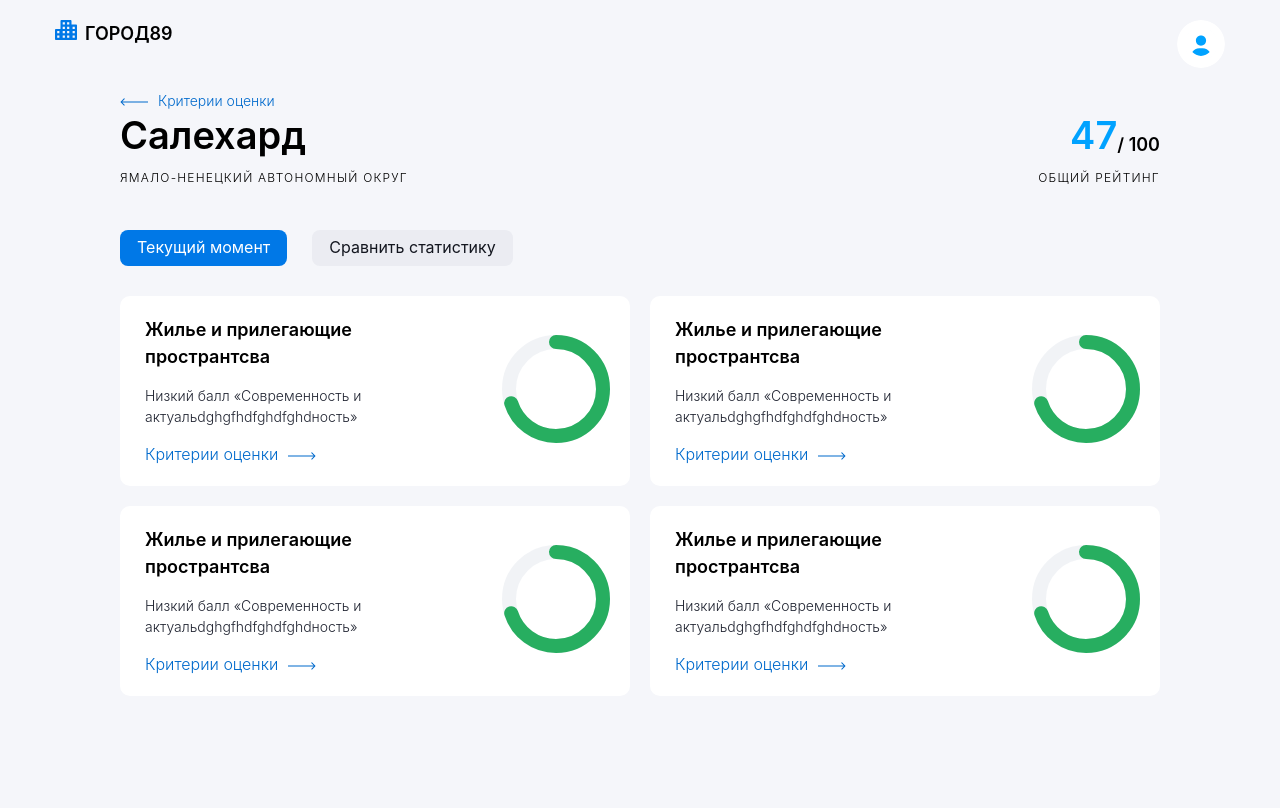
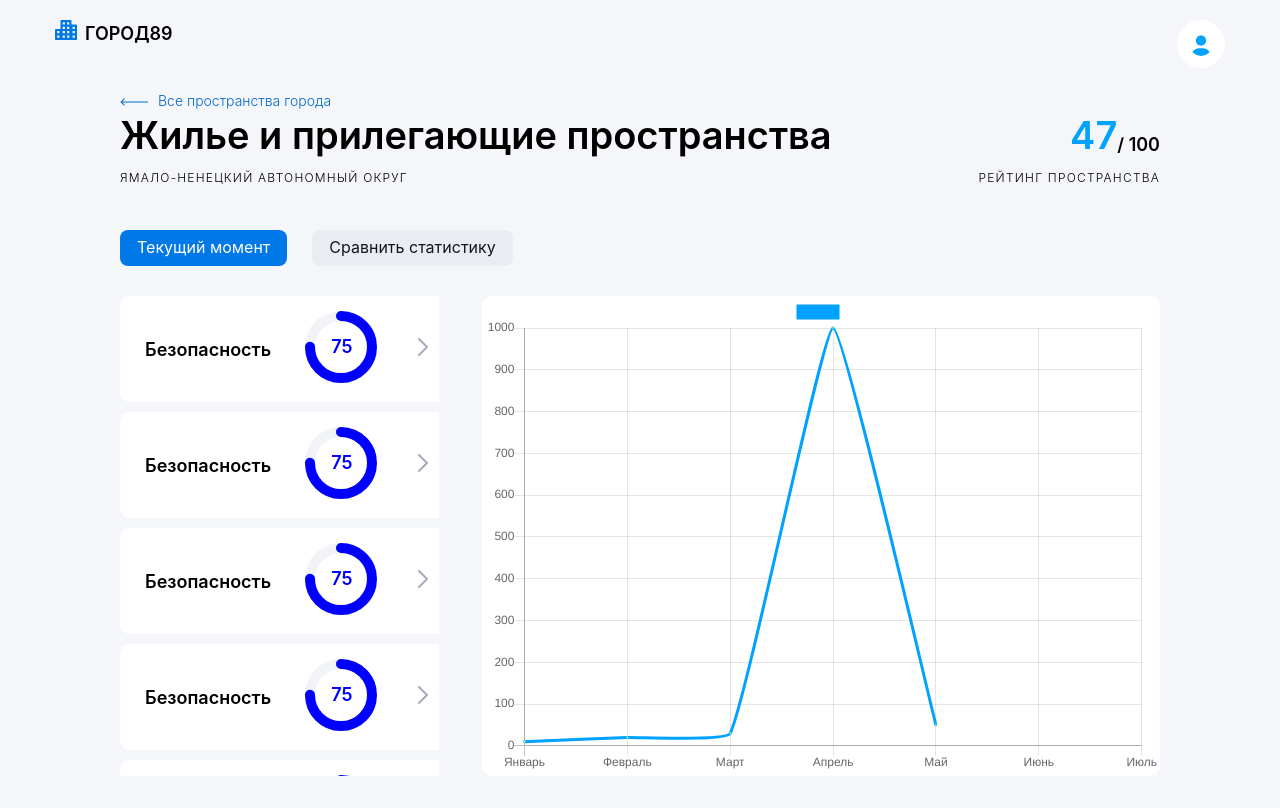
Before and after one commit to LuKas-03/smart_city_forc, a React (Create React App) app in the folder city69_frontend/: page /cityInfo/1 in a window 1280 px wide. Shown: the top 808 px of the page. Built offline with nearby package versions, Linux system fonts and the light colour scheme.

Commit message:
страница деталей

```diff
--- a/city69_frontend/package.json
+++ b/city69_frontend/package.json
@@ -6,7 +6,9 @@
     "@testing-library/jest-dom": "^5.11.5",
     "@testing-library/react": "^11.1.0",
     "@testing-library/user-event": "^12.1.10",
+    "chart.js": "^2.9.4",
     "react": "^17.0.1",
+    "react-chartjs-2": "^2.10.0",
     "react-dom": "^17.0.1",
     "react-router-dom": "^5.2.0",
     "react-scripts": "4.0.0",
--- a/city69_frontend/src/components/Card.js
+++ b/city69_frontend/src/components/Card.js
@@ -23,7 +23,7 @@ export const Card = props => {
                 <Left>
                     <Header4>{ title }</Header4>
                     <SmalText>{ `Низкий балл «${lowСriterion}»` }</SmalText>
-                    <LinkStyled to = ''>
+                    <LinkStyled to = {link}>
                         <Text>{`Критерии оценки`}
                             <svg style = { { marginLeft: '10px' } } width="28" height="8" viewBox="0 0 28 8" fill="none" xmlns="http://www.w3.org/2000/svg">
                                 <path d="M27.3536 4.35355C27.5488 4.15829 27.5488 3.84171 27.3536 3.64645L24.1716 0.464466C23.9763 0.269204 23.6597 0.269204 23.4645 0.464466C23.2692 0.659728 23.2692 0.976311 23.4645 1.17157L26.2929 4L23.4645 6.82843C23.2692 7.02369 23.2692 7.34027 23.4645 7.53553C23.6597 7.7308 23.9763 7.7308 24.1716 7.53553L27.3536 4.35355ZM0 4.5H27V3.5H0L0 4.5Z" fill="#006ACC"/>
@@ -33,7 +33,7 @@ export const Card = props => {
                 </Left>
                 <Right>
                     <CircleContainer>
-                        <CircleProgress radius = { 75 } stroke = {14} progress = { progress } firstColor = { color }/>
+                        <CircleProgress radius = { 75 } stroke = {14} progress = { progress } firstColor = { color } fontSize = {28}/>
                     </CircleContainer>
                 </Right>
             </Box>
@@ -52,11 +52,13 @@ const Box = styled.div`
     width: 100%;
     background-color: #fff;
     border-radius: 10px;
+    transition: box-shadow 0.2s ease-out;
 
     ${Container}:hover & {
-        box-shadow: 50px 50px 200px rgba(33, 37, 50, 0.05);
+        box-shadow: 2px 2px 20px rgba(33, 37, 50, 0.08);
     }
     display: flex;
+    justify-content: space-between;
 `;
 
 const Left = styled.div`
--- a/city69_frontend/src/components/CircleProgress.js
+++ b/city69_frontend/src/components/CircleProgress.js
@@ -1,15 +1,16 @@
 import React, {useState, useEffect} from 'react';
 import styled  from 'styled-components';
-
+import { Header4 } from '../styles';
 
 export const CircleProgress = props => {
-    let { radius, stroke, progress, firstColor, secondColor, } = props;
+    let { radius, stroke, progress, firstColor, secondColor, fontSize} = props;
 
     radius = radius || 50;
     stroke = stroke || 10;
     progress = progress || 75;
     firstColor = firstColor || 'blue';
     secondColor = secondColor || '#D2D6E2';
+    fontSize = fontSize || 18;
 
     const [stateProgress, setStateProgress] = useState(0);
 
@@ -74,6 +75,20 @@ export const CircleProgress = props => {
             />
         </svg>
         </UnderCircle>
+
+        <Number bottom = { bottomOffset + radius + (fontSize)}
+        >
+            <Header4 style = { {
+                    display: 'flex',
+                    flexDirection: 'row',
+                    width: '98%',
+                    justifyContent: 'center',
+                    fontSize: `${fontSize}px`,
+                    color: firstColor,
+                } }>
+                75
+            </Header4>
+        </Number>
         </Box>
     )
 }
@@ -92,3 +107,9 @@ const UnderCircle = styled.div`
     z-index: 100;
     bottom: ${props => props.bottom}px;
 `;
+
+const Number = styled.div`
+    position: relative;
+    z-index: 300;
+    bottom: ${props => props.bottom}px;
+`;
--- /dev/null
+++ b/city69_frontend/src/components/SmallCard.js
@@ -0,0 +1,58 @@
+import React from 'react';
+import styled from 'styled-components';
+import { CircleProgress } from './CircleProgress';
+import { Header4 } from '../styles';
+
+export const SmallCard = () => {
+    return (
+        <Container>
+            <Box>
+                <Header4>
+                    Безопасность
+                </Header4>
+                <Left>
+                    <CircleProgress
+                        radius = {51}
+                        stroke = {10}
+                    />
+                    <BoxArrow>
+                        <svg width="10" height="18" viewBox="0 0 10 18" fill="none" xmlns="http://www.w3.org/2000/svg">
+                            <path d="M1 17L9 9L0.999999 1" stroke="#A7ACBC" strokeWidth="2" strokeLinecap="round" strokeLinejoin="round"/>
+                        </svg>
+                    </BoxArrow>
+                </Left>
+            </Box>
+        </Container>
+    )
+}
+
+
+const Container = styled.div`
+    display: flex;
+    background: #FFFFFF;
+    border-radius: 10px;
+    width: 333px;
+    flex: 1;
+    margin-bottom: 10px;
+`;
+
+const Box = styled.div`
+    display: flex;
+    width: 100%;
+    flex-direction: row;
+    align-items: center;
+    justify-content: space-between;
+    flex: 1;
+    padding: 0 25px;
+`;
+
+const BoxArrow = styled.div`
+    margin-left: 22px;
+`;
+
+const Left = styled.div`
+    display: flex;
+    flex-direction: row;
+    align-items: center;
+    justify-content: space-between;
+`;
--- /dev/null
+++ b/city69_frontend/src/pages/CityInfoDetails.js
@@ -0,0 +1,127 @@
+import React from "react";
+import styled from "styled-components";
+import { SmallCard } from '../components/SmallCard';
+import { Line } from 'react-chartjs-2';
+import { ButtonSelector } from '../components/ButtonSelector';
+import { Header } from '../components/Header';
+import { SmalText, LinkStyled, DisplayRowSB, Header2, Header4, Header3, Header5 } from '../styles';
+
+const data = {
+    labels: ['Январь', 'Февраль', 'Март', 'Апрель', 'Май', 'Июнь', 'Июль'],
+    datasets: [
+      {
+        label: '',
+        fill: false,
+        lineTension: 0.1,
+        borderColor: '#00A2FF',
+        borderCapStyle: 'butt',
+        borderDash: [],
+        borderDashOffset: 0.0,
+        borderJoinStyle: 'miter',
+        pointBorderColor: 'rgba(75,192,192,1)',
+        pointBackgroundColor: '#fff',
+        pointBorderWidth: 1,
+        pointHoverRadius: 5,
+        pointHoverBackgroundColor: 'rgba(75,192,192,1)',
+        pointHoverBorderColor: 'rgba(220,220,220,1)',
+        pointHoverBorderWidth: 2,
+        pointRadius: 1,
+        pointHitRadius: 10,
+        data: [10, 20, 30, 1000, 50]
+      }
+    ]
+  };
+
+  const criteria = [
+    {}, {}, {} ,{}, {}, {}
+]
+
+export const CityInfoDetails = (props) => {
+  return (
+    <Box>
+        <Header />
+        <MainContainer>
+            <LinkStyled to = '/cityInfo'>
+                <SmalText style = { {color: '#006ACC'} }>
+                    <svg style = { { marginRight: '10px', transform: 'rotate(-180deg)' } } width="28" height="8" viewBox="0 0 28 8" fill="none" xmlns="http://www.w3.org/2000/svg">
+                        <path d="M27.3536 4.35355C27.5488 4.15829 27.5488 3.84171 27.3536 3.64645L24.1716 0.464466C23.9763 0.269204 23.6597 0.269204 23.4645 0.464466C23.2692 0.659728 23.2692 0.976311 23.4645 1.17157L26.2929 4L23.4645 6.82843C23.2692 7.02369 23.2692 7.34027 23.4645 7.53553C23.6597 7.7308 23.9763 7.7308 24.1716 7.53553L27.3536 4.35355ZM0 4.5H27V3.5H0L0 4.5Z" fill="#006ACC"/>
+                    </svg>
+                    {`Все пространства города`}
+                </SmalText>
+            </LinkStyled>
+            <DisplayRowSB>
+                <Header2>Жилье и прилегающие пространства</Header2>
+                <DisplayRowSB>
+                    <Header2 style = { { color: '#00A2FF' } }>47</Header2>
+                    <Header4 style = { { marginBottom: '2px' } }>/ 100</Header4>
+                </DisplayRowSB>
+            </DisplayRowSB>
+
+            <DisplayRowSB style = {{ margin: '10px 0 44px 0' }}>
+                <Header5>ямало-ненецкий автономный округ</Header5>
+                <Header5>рейтинг пространства</Header5>
+            </DisplayRowSB>
+            <ButtonSelector>
+                Текущий момент
+            </ButtonSelector>
+            <ButtonSelector
+                color = '#13161F'
+                background = 'rgba(211, 214, 223, 0.33)'
+                style = {{ marginLeft: '25px' }}
+            >
+                Сравнить статистику
+            </ButtonSelector>
+            <StatsContainer>
+                <Cards>
+                    {
+                        criteria.map(cr =>
+                             <SmallCard/>
+                        )
+                    }
+                </Cards>
+                <Graph>
+                    <Line data={data}
+                       options = { {  maintainAspectRatio : false  } }
+                    />
+                </Graph>
+            </StatsContainer>
+        </MainContainer>
+    </Box>
+  );
+};
+
+
+
+const Box = styled.div`
+  background-color: #F5F6FA;
+  height: 100vh;
+  padding: 20px 55px 0 55px;
+  overflow-y: hidden;
+`;
+
+const MainContainer = styled.div`
+  padding: 22px 65px 134px 65px;
+`;
+
+const StatsContainer = styled.div`
+    margin-top: 30px;
+    width: 100%;
+    display: flex;
+    flex-direction: row;
+
+`;
+
+const Cards = styled.div`
+    overflow-y: auto;
+    padding: 0 19px 0 0px;
+    max-height: 60vh;
+    width: 460px;
+`;
+
+const Graph = styled.div`
+    margin-left: 43px;
+    max-height: 60vh;
+    width: 100%;
+    background-color: #ffffff;
+    border-radius: 10px;
+`;
--- a/city69_frontend/src/pages/CityInfoPage.js
+++ b/city69_frontend/src/pages/CityInfoPage.js
@@ -6,7 +6,7 @@ import { Header } from '../components/Header';
 import { SmalText, LinkStyled, DisplayRowSB, Header2, Header4, Header3, Header5 } from '../styles';
 
 const indicators = [
-    {}, {}, {} ,{}, {}, {}
+    {id: '1'}, {id: '2'}, {id: '3'} ,{id: '4'}, {id: '5'}, {id: '6'}
 ]
 
 export const CityInfoPage = () => {
@@ -48,7 +48,9 @@ export const CityInfoPage = () => {
         <IndicatorsContainer>
             {
                 indicators.map(indicator =>
-                    <Card />
+                    <Card
+                        link = { `/cityInfo/${indicator.id}` }
+                    />
                 )
             }
         </IndicatorsContainer>
@@ -73,5 +75,6 @@ const IndicatorsContainer = styled.div`
     overflow-y: auto;
     display: flex;
     flex-flow: wrap;
-    margin: 30px -10px 0 -10px;
+    margin: 0px -10px 0 -10px;
+    padding-top: 30px;
 `;
--- a/city69_frontend/src/routes.js
+++ b/city69_frontend/src/routes.js
@@ -3,6 +3,7 @@ import { Switch, Route, Redirect } from "react-router-dom";
 import { AuthPage } from "./pages/AuthPage";
 import { SelectCityPage } from "./pages/SelectCityPage";
 import { CityInfoPage } from "./pages/CityInfoPage";
+import { CityInfoDetails } from './pages/CityInfoDetails';
 
 export const useRoutes = (isAuthenticated) => {
   if (isAuthenticated = true) {
@@ -11,8 +12,11 @@ export const useRoutes = (isAuthenticated) => {
         <Route path="/selectCity" exact>
           <SelectCityPage />
         </Route>
-        <Route path="/cityInfo">
+        <Route exact path="/cityInfo">
           <CityInfoPage />
+        </Route>
+        <Route path="/cityInfo/:id">
+          <CityInfoDetails/>
         </Route>
         <Redirect exact to="/selectCity" />
       </Switch>
```
Also changed, not shown: city69_frontend/src/index.css (line endings or trailing spaces), 1 other file (tests, documents, lock files or other folders).
